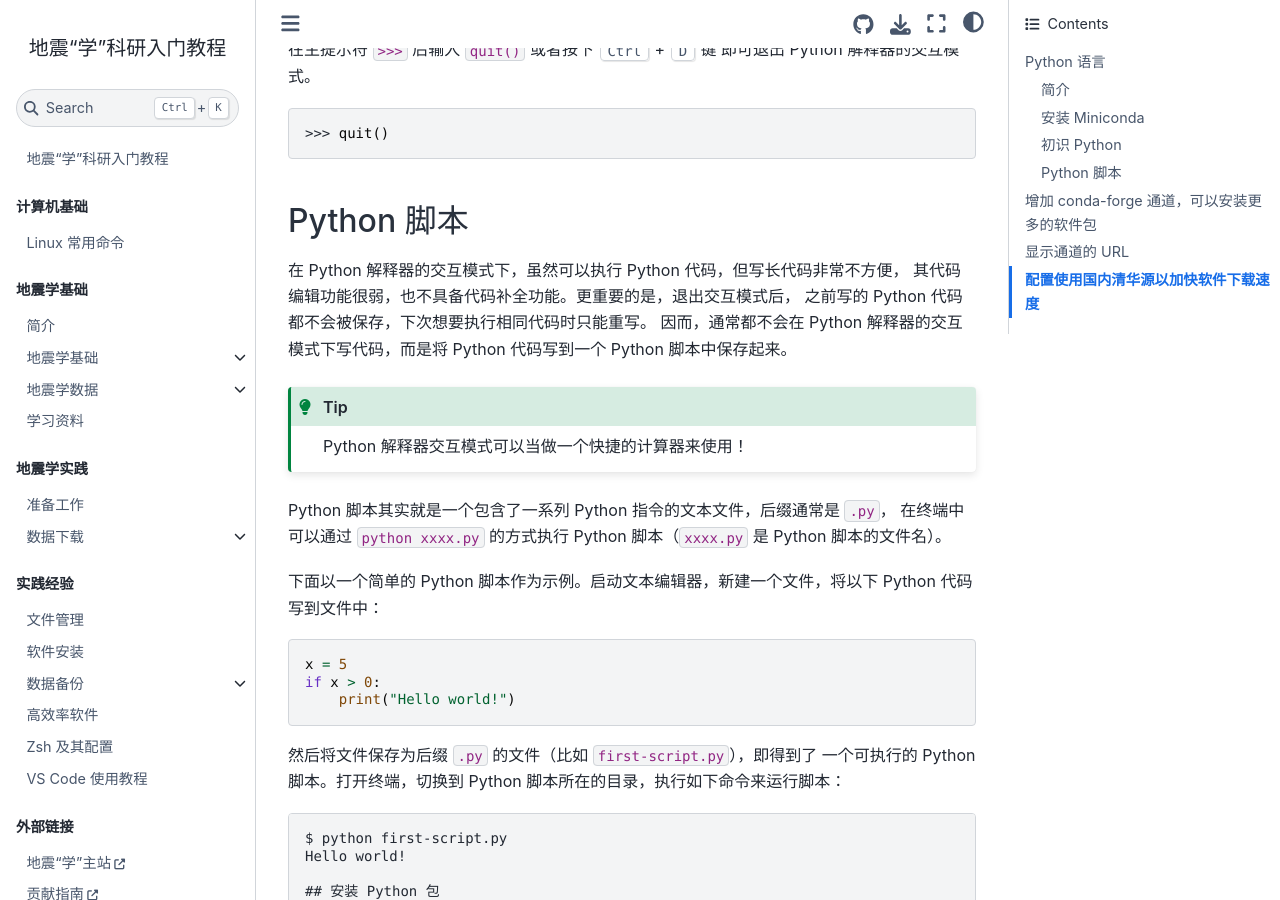
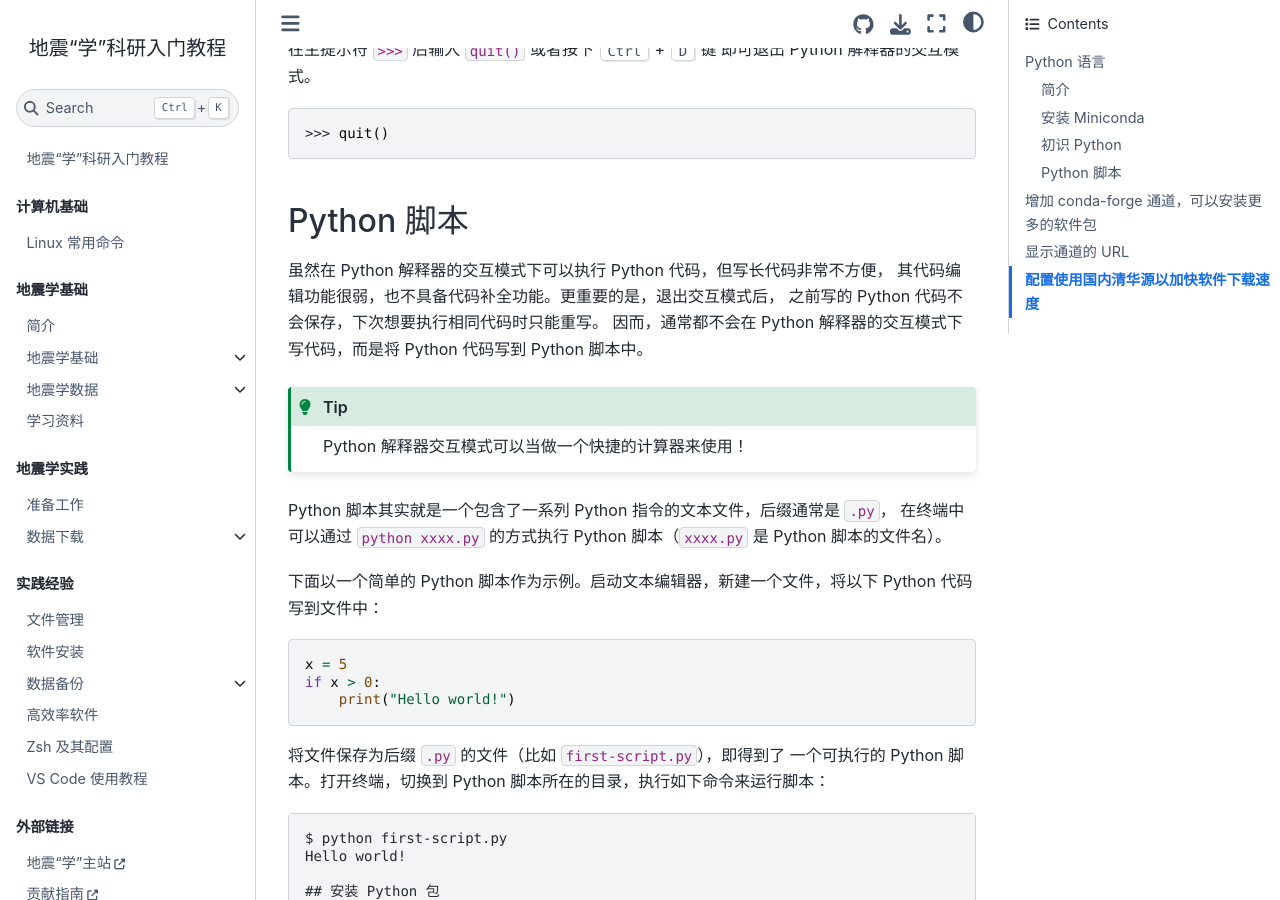
Before and after one commit to seismo-learn/seismology101, a Jupyter Book: the page built from source/programming/python.md, in a window 1280 px wide and 900 px high, scrolled down 2433 px. Built offline with Jupyter Book 1.0.4 settings and Sphinx 7.4.7 and the Sphinx Book theme 1.1.4, drawn with Linux system fonts in a browser that asks for light colours; pages that are not in the unit, such as notebooks, are missing from menus.

Commit message:
Apply suggestions from code review
Co-authored-by: Yao Jiayuan <coreman.seism@gmail.com>

````diff
--- a/source/programming/python.md
+++ b/source/programming/python.md
@@ -137,11 +137,10 @@ C 语言使用大括号 `{ }` 划分代码块，而 Python 中使用缩进划分
 ```
 ## Python 脚本
 
-在 Python 解释器的交互模式下，虽然可以执行 Python 代码，但写长代码非常不方便，
+虽然在 Python 解释器的交互模式下可以执行 Python 代码，但写长代码非常不方便，
 其代码编辑功能很弱，也不具备代码补全功能。更重要的是，退出交互模式后，
-之前写的 Python 代码都不会被保存，下次想要执行相同代码时只能重写。
-因而，通常都不会在 Python 解释器的交互模式下写代码，而是将 Python 代码写到一个
-Python 脚本中保存起来。
+之前写的 Python 代码不会保存，下次想要执行相同代码时只能重写。
+因而，通常都不会在 Python 解释器的交互模式下写代码，而是将 Python 代码写到 Python 脚本中。
 :::{tip}
 Python 解释器交互模式可以当做一个快捷的计算器来使用！
 :::
@@ -157,7 +156,7 @@ x = 5
 if x > 0:
     print("Hello world!")
 ```
-然后将文件保存为后缀 `.py` 的文件（比如 {file}`first-script.py`），即得到了
+将文件保存为后缀 `.py` 的文件（比如 {file}`first-script.py`），即得到了
 一个可执行的 Python 脚本。打开终端，切换到 Python 脚本所在的目录，执行如下命令来运行脚本：
 ```
 $ python first-script.py
````
